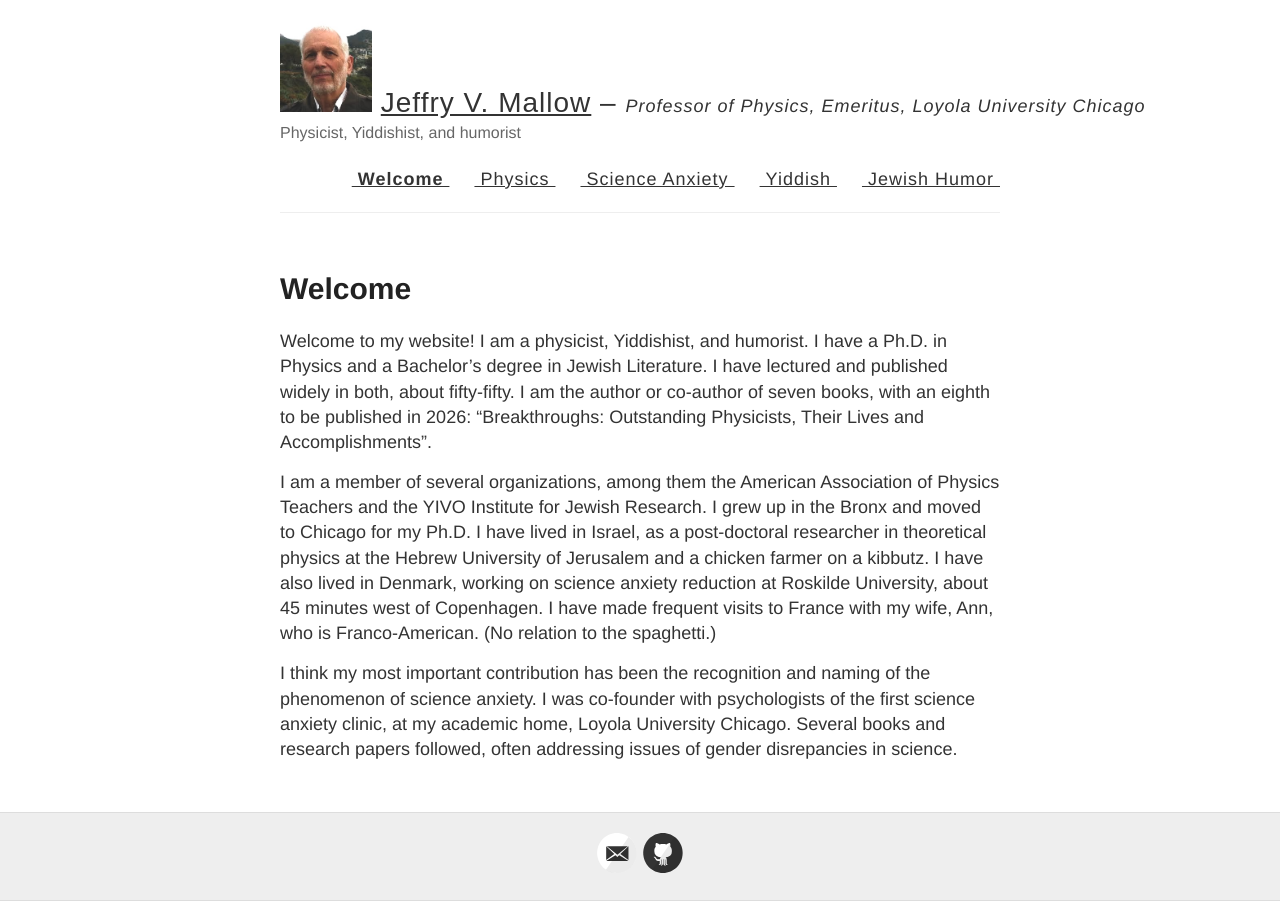
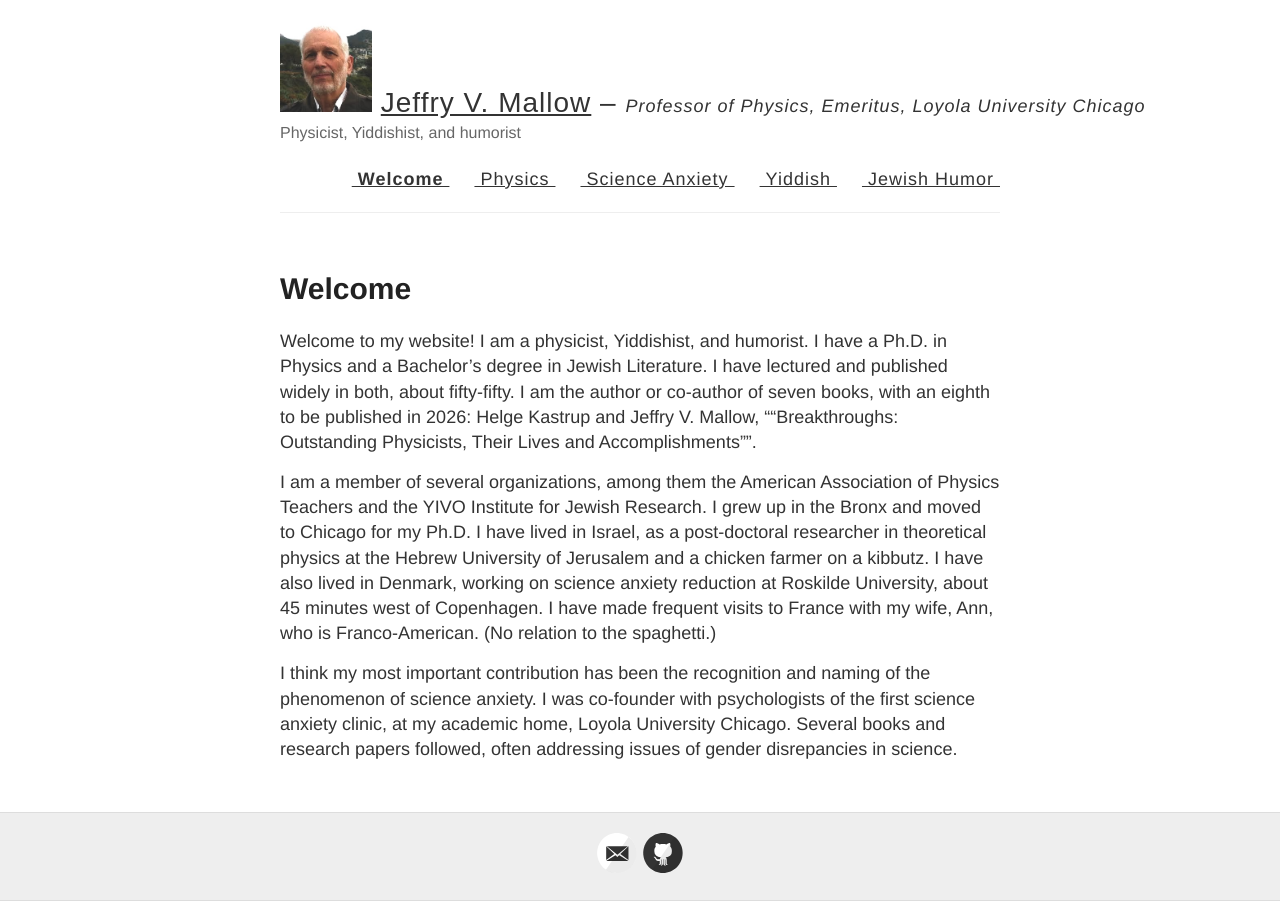
Before and after one commit to jvmallow/jvmallow.github.io, a Jekyll site: the page built from welcome.md, in a window 1280 px wide. Built offline with Jekyll 4.4.1, drawn with Linux system fonts in a browser that asks for light colours.

Commit message:
Update welcome.md

```diff
--- a/welcome.md
+++ b/welcome.md
@@ -7,7 +7,7 @@ redirect_from:
 ---
 
 
-Welcome to my website! I am a physicist, Yiddishist, and humorist. I have a Ph.D. in Physics and a Bachelor's degree in Jewish Literature. I have lectured and published widely in both, about fifty-fifty.  I am the author or co-author of seven books, with an eighth to be published in 2026: "Breakthroughs: Outstanding Physicists, Their Lives and Accomplishments".
+Welcome to my website! I am a physicist, Yiddishist, and humorist. I have a Ph.D. in Physics and a Bachelor's degree in Jewish Literature. I have lectured and published widely in both, about fifty-fifty.  I am the author or co-author of seven books, with an eighth to be published in 2026: Helge Kastrup and Jeffry V. Mallow, ""Breakthroughs: Outstanding Physicists, Their Lives and Accomplishments"".
 
 I am a member of several organizations, among them the American Association of Physics Teachers and the YIVO Institute for Jewish Research. I grew up in the Bronx and moved to Chicago for my Ph.D. I have lived in Israel, as a post-doctoral researcher in theoretical physics at the Hebrew University of Jerusalem and a chicken farmer on a kibbutz. I have also lived in Denmark, working on science anxiety reduction at Roskilde University, about 45 minutes west of Copenhagen. I have made frequent visits to France with my wife, Ann, who is Franco-American. (No relation to the spaghetti.)
 
```
